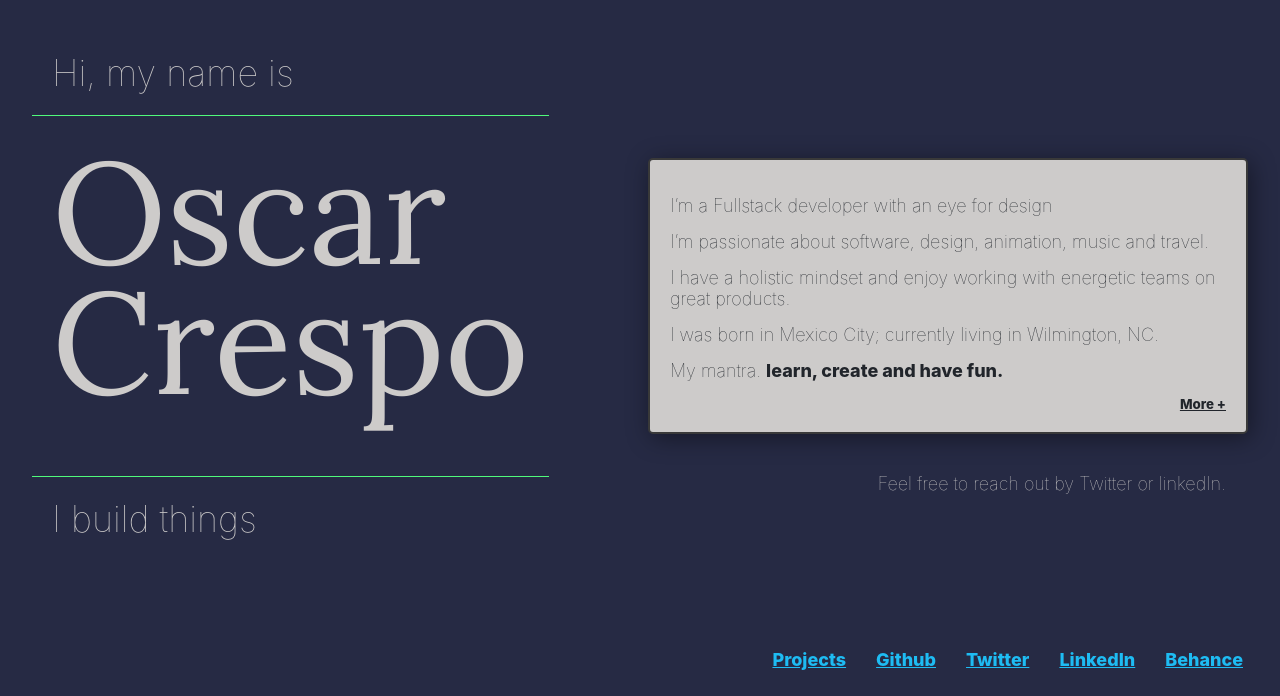
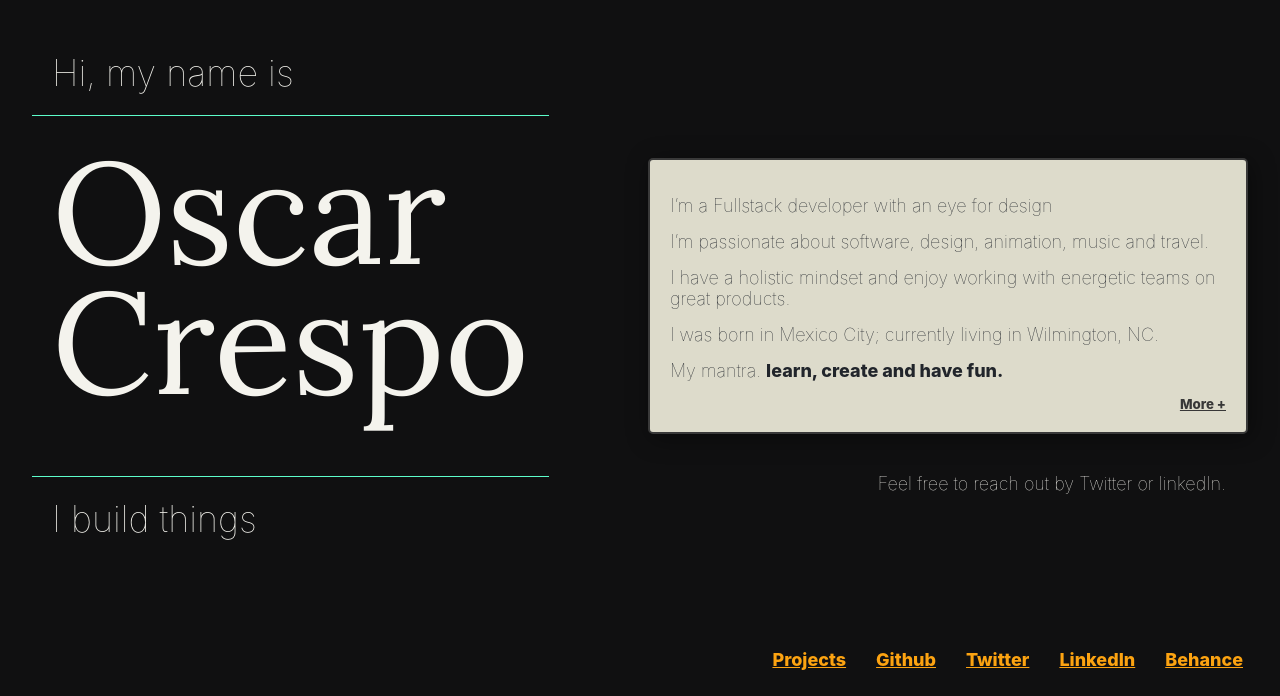
Before and after one commit to oscarCrespo/oscrespo.com, a React (Create React App) app: page / in a window 1280 px wide. Shown: the part 104-800 px from the top of the page. Built offline with nearby package versions, Linux system fonts and the light colour scheme.

Commit message:
Updated color palette , and added css variables.

```diff
--- a/public/index.html
+++ b/public/index.html
@@ -7,9 +7,8 @@
       name="viewport"
       content="width=device-width, initial-scale=1, shrink-to-fit=no"
     />
-    <meta name="theme-color" content="#262a44" />
     <link rel="icon" sizes="192x192" href="%PUBLIC_URL%/favicon.png" />
-    <meta name="theme-color" content="#000000" />
+    <meta name="theme-color" content="#101011" />
     <link rel="manifest" href="%PUBLIC_URL%/manifest.json" />
     <title>Os Crespo</title>
   </head>
--- a/src/App.css
+++ b/src/App.css
@@ -1,36 +1,31 @@
-.App {
-  text-align: center;
-  background-color: #262a44;
-  min-height: 100vh;
-  display: flex;
-  flex-direction: column;
-  align-items: center;
-  justify-content: center;
-  font-size: calc(5px + 2vmin);
-  color: white;
-  box-sizing: border-box;
+:root {
+  --primaryDark: #101011;
+  --primaryBright: #dddbcb;
+  --accent: #5dfdcb;
+  --secondary: #fca311;
+  --lightText: #f4f3ed;
+  --darkText: #373737;
 }
-
 .primaryDark {
-  background: #262a44;
+  background: var(--primaryDark);
 }
 .primaryBright {
-  background: #cdcbca;
+  background: var(--primaryBright);
 }
 .accent {
-  background: #50fa7b;
+  background: var(--accent);
 }
 .secondary {
-  background: #1ebcf3;
+  background: var(--secondary);
 }
 .lightText {
-  color: #cdcbca;
+  color: var(--lightText);
 }
 .darkText {
-  color: #21252b;
+  color: var(--darkText);
 }
 .brightLink {
-  color: #1ebcf3;
+  color: var(--secondary);
   text-decoration: underline;
   font-weight: 800;
   border: none;
@@ -42,7 +37,7 @@
     "Helvetica Neue", sans-serif;
 }
 .darkLink {
-  color: #21252b;
+  color: var(--darkText);
   text-decoration: underline;
   font-weight: 800;
   border: none;
@@ -68,6 +63,19 @@
   /* border: 1px solid #1ebcf3; */
 }
 
+.App {
+  text-align: center;
+  background-color: var(--primaryDark);
+  min-height: 100vh;
+  display: flex;
+  flex-direction: column;
+  align-items: center;
+  justify-content: center;
+  font-size: calc(5px + 2vmin);
+  color: white;
+  box-sizing: border-box;
+}
+
 @media (max-width: 1024px) {
   .App {
     overflow: hidden;
--- a/src/Home.css
+++ b/src/Home.css
@@ -39,10 +39,10 @@
 }
 
 h2.borderBottom {
-  border-bottom: 1px solid #50fa7b;
+  border-bottom: 1px solid var(--accent);
 }
 h2.borderTop {
-  border-top: 1px solid #50fa7b;
+  border-top: 1px solid var(--accent);
 }
 
 .abstractContainer {
```
Also changed, not shown: public/manifest.json.
